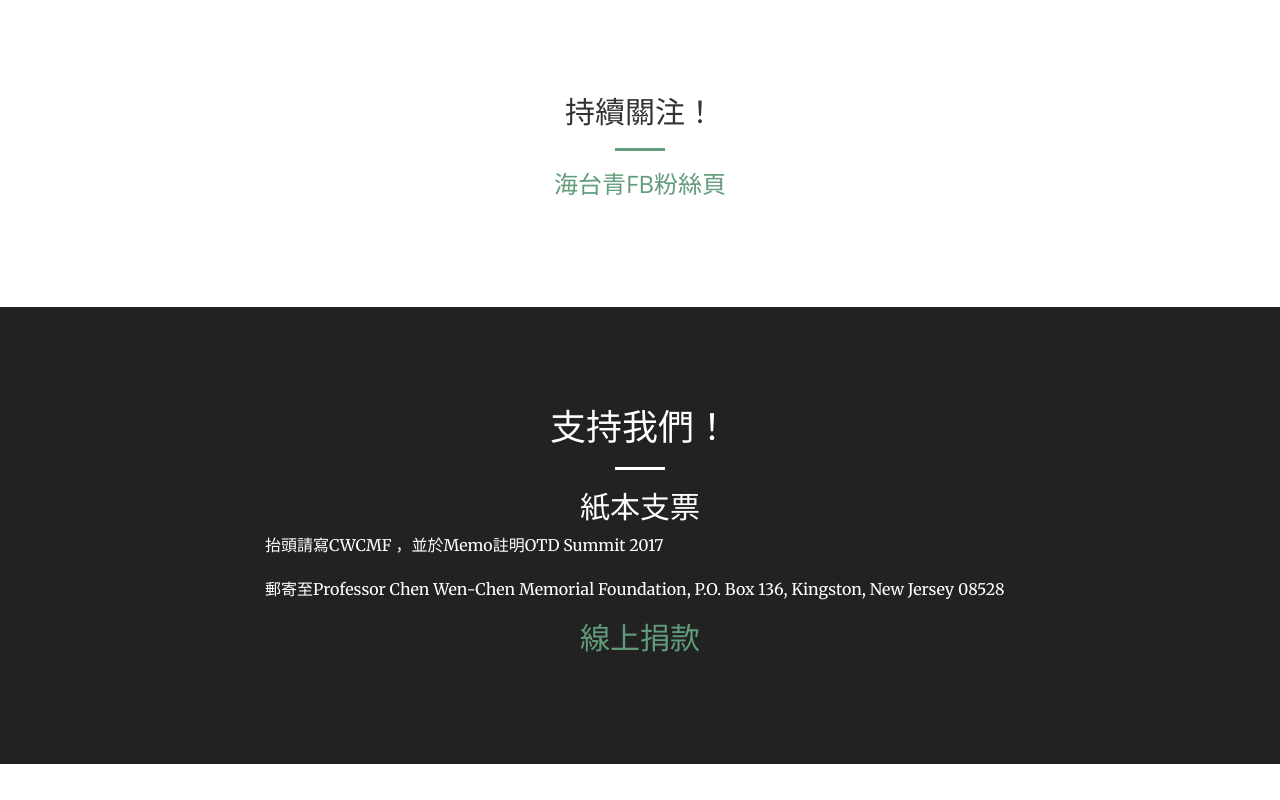
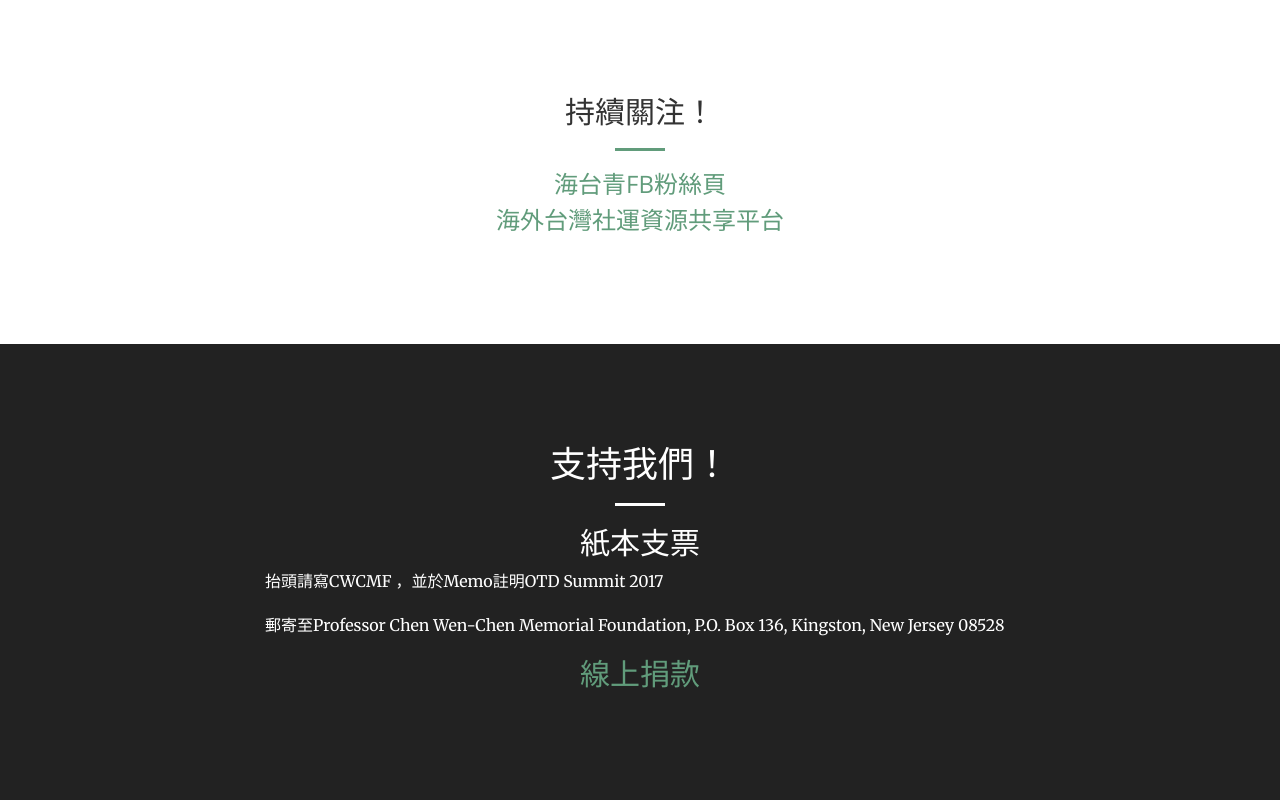
Before and after one commit to otd4tw/otd4tw.github.io, a website: page index.html in a window 1280 px wide. Shown: the part 11063-11863 px from the top of the page. Before the commit the page ends 11827 px from the top, so only its background shows below. Drawn offline with nearby package versions, Linux system fonts and the light colour scheme.

Commit message:
更新持續關注
加上海外台灣社運資源共享平台

```diff
--- a/index.html
+++ b/index.html
@@ -466,6 +466,7 @@
                     <h2 class="section-heading">持續關注！</h2>
                     <hr class="primary">
                     <h3 class="section-heading"><a href="https://www.facebook.com/overseastaiwanesefordemocracy/" target="_blank">海台青FB粉絲頁</a></h3>
+                    <h3 class="section-heading"><a href="https://www.facebook.com/groups/1643694732527055/" target="_blank">海外台灣社運資源共享平台</a></h3>
                 </div>
             </div>
         </div>
```
